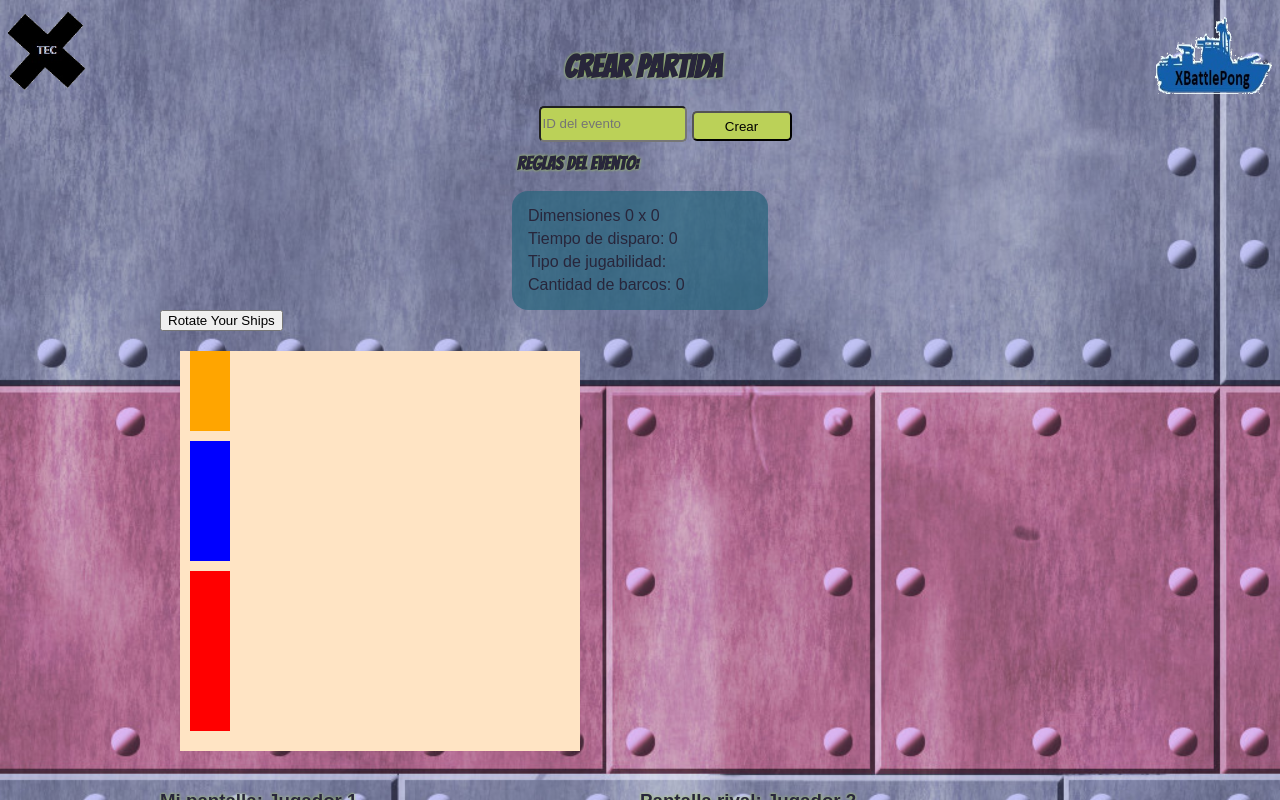
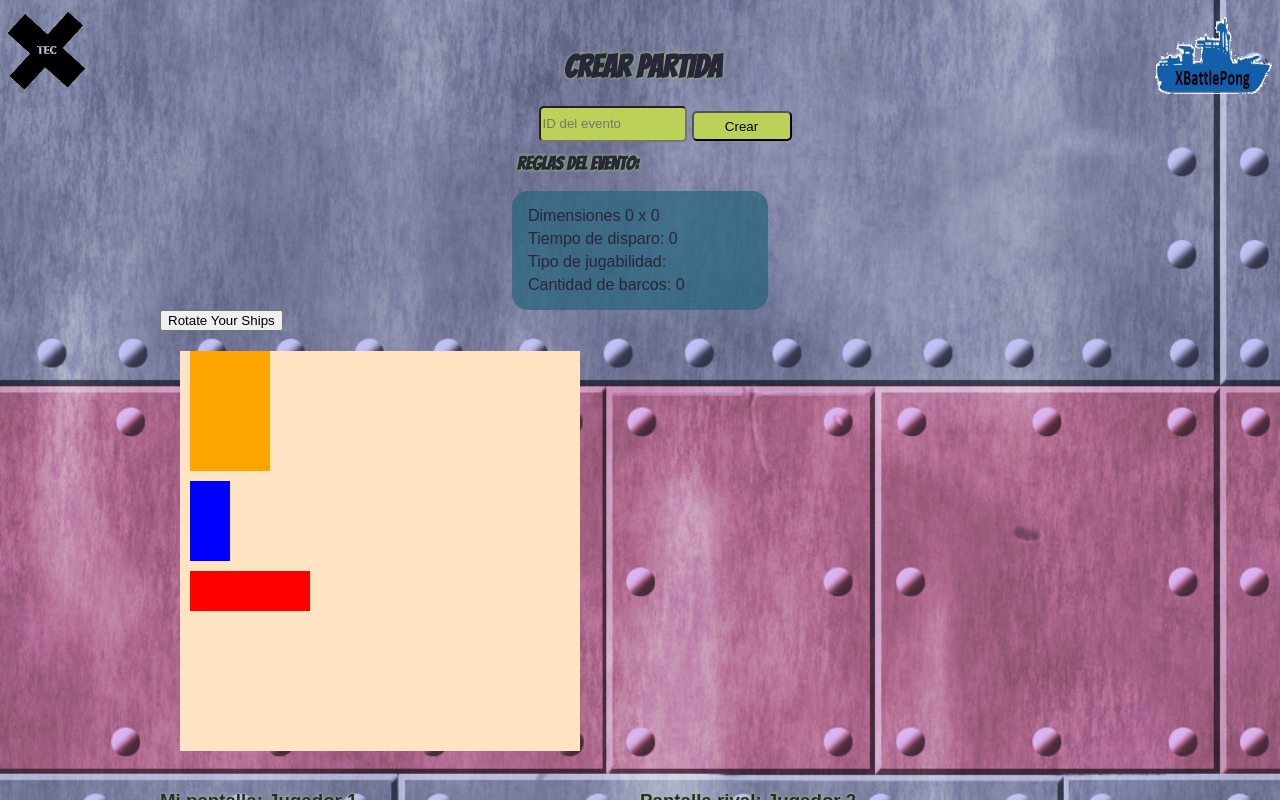
Before and after one commit to FabianFallas/XBattlePong, an Angular app in the folder MockUp/app/: page /partida in a window 1280 px wide. Both pictures are taken after a click on the button "Rotate Your Ships". Shown: the top 800 px of the page. Built offline with nearby package versions, Linux system fonts and the light colour scheme.

Commit message:
Changed the way the ships are displayed

```diff
--- a/MockUp/app/src/app/src/place-ships/place-ships.component.html
+++ b/MockUp/app/src/app/src/place-ships/place-ships.component.html
@@ -5,21 +5,27 @@
 
 <!--In this part we have the display of the ships-->
 <div class="grid-display">
-<!--Destroyer Ship-->
-<div [ngClass]="isHorizontal ? 'ship destroyer-container' : 'ship destroyer-container-vertical'"
-     id="destroyer"
-     (click)="shipClicked($event)"></div>
+     <div *ngIf="!isHorizontal">
+          <div *ngFor="let shp of ships"
+               id="{{shp.name}}"
+               style="margin: 10px; display: flex;"
+               [ngStyle]="{'width.px': shp.width * 40, 'height.px': shp.length * 40, 'background-color': shp.color}"
+               (click)="shipClicked($event)">
+          </div>
+     </div>
 
-<!--Submarine Ship-->
-<div [ngClass]="isHorizontal ? 'ship submarine-container' : 'ship submarine-container-vertical'"
-     id="submarine"
-     (click)="shipClicked($event)"></div>
+     <div *ngIf="isHorizontal">
+          <div *ngFor="let shp of ships"
+               id="{{shp.name}}"
+               style="margin: 10px; display: flex;"
+               [ngStyle]="{'width.px': shp.length * 40, 'height.px': shp.width * 40, 'background-color': shp.color}"
+               (click)="shipClicked($event)">
+          </div>
+     </div>
+</div>
 
-<!--Battleship Ship-->
-<div [ngClass]="isHorizontal ? 'ship battleship-container' : 'ship battleship-container-vertical'"
-     id="battleship"
-     (click)="shipClicked($event)"></div>
-</div>
+
+
 
 <!--Game grid:
      Here we create a div that holds a set number of divs that act like the grid tiles or
--- a/MockUp/app/src/app/src/place-ships/place-ships.component.ts
+++ b/MockUp/app/src/app/src/place-ships/place-ships.component.ts
@@ -47,8 +47,8 @@ export class PlaceShipsComponent implements OnInit {
 
     // We filled the available ships list with the ships
     this.ships.push(new Ship('destroyer',3,2,'orange'))
-    this.ships.push(new Ship('submarine',4,1,'blue'))
-    this.ships.push(new Ship('battleship',5,3,'red'))
+    this.ships.push(new Ship('submarine',2,1,'blue'))
+    this.ships.push(new Ship('battleship',1,3,'red'))
 
     // We calculate the right most squares of the grid, used for defining boundaries
     for (let f = 1; f <= this.height; f++){
```
